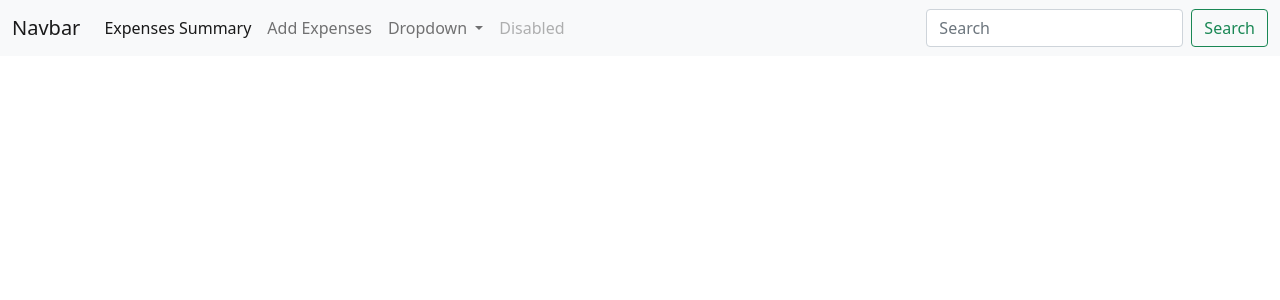
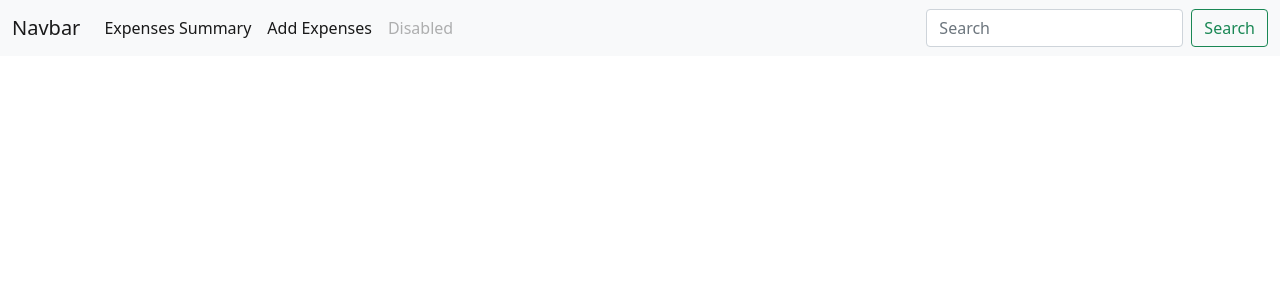
Before and after one commit to navneet-kala/monthly-budget, a Django app: template summary/templates/summary/base.html in a window 1280 px wide. Shown: the top 300 px of the page. Run offline with Django 3.2, Linux system fonts and the light colour scheme; the template is opened without the code that fills it, so the values that code supplies are empty; some libraries are stand-ins or nearby versions.

Commit message:
Navbar changes

```diff
--- a/summary/templates/summary/base.html
+++ b/summary/templates/summary/base.html
@@ -36,27 +36,7 @@
               <a class="nav-link active" aria-current="page" href="http://127.0.0.1:8000/summary/">Expenses Summary</a>
             </li>
             <li class="nav-item">
-              <a class="nav-link" href="http://127.0.0.1:8000/summary/expenses/">Add Expenses</a>
-            </li>
-            <li class="nav-item dropdown">
-              <a
-                class="nav-link dropdown-toggle"
-                href="#"
-                id="navbarDropdown"
-                role="button"
-                data-bs-toggle="dropdown"
-                aria-expanded="false"
-              >
-                Dropdown
-              </a>
-              <ul class="dropdown-menu" aria-labelledby="navbarDropdown">
-                <li><a class="dropdown-item" href="#">Action</a></li>
-                <li><a class="dropdown-item" href="#">Another action</a></li>
-                <li><hr class="dropdown-divider" /></li>
-                <li>
-                  <a class="dropdown-item" href="#">Something else here</a>
-                </li>
-              </ul>
+              <a class="nav-link active" aria-current="page" href="http://127.0.0.1:8000/summary/expenses/">Add Expenses</a>
             </li>
             <li class="nav-item">
               <a
```
Also changed, not shown: 1 other file.
